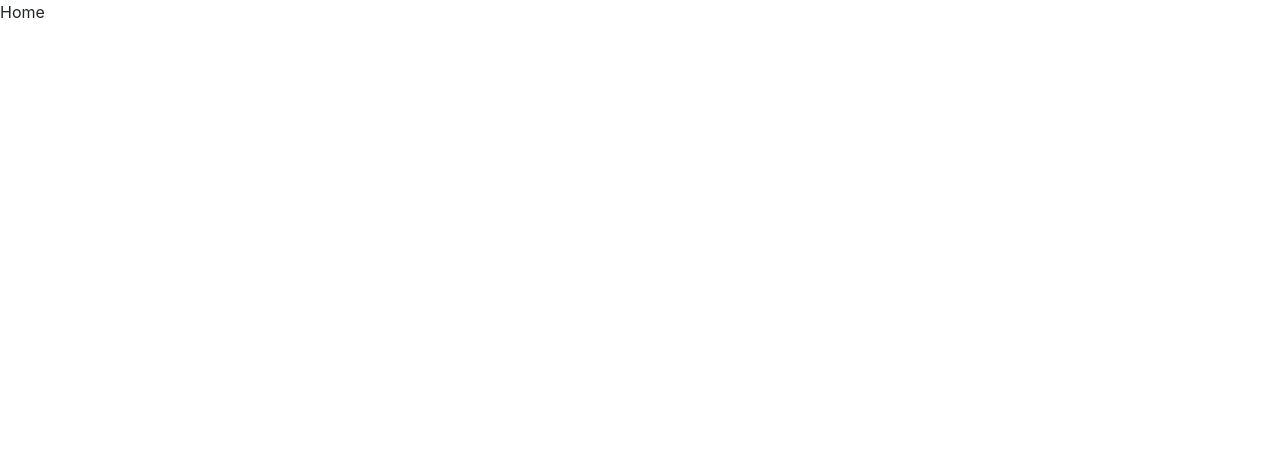
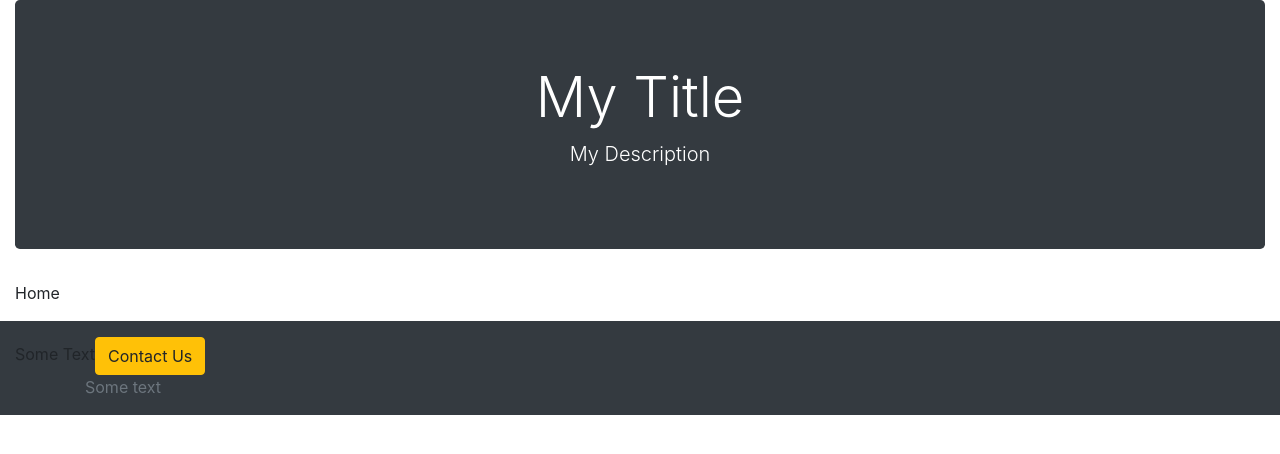
Before and after one commit to Abhimanyu369/mern, a React (Create React App) app in the folder frontend/: page / in a window 1280 px wide. Shown: the top 454 px of the page. Built offline with nearby package versions, Linux system fonts and the light colour scheme.

Commit message:
update base component

```diff
--- a/frontend/src/core/Base.js
+++ b/frontend/src/core/Base.js
@@ -1,10 +1,23 @@
 import React from 'react';
-const Base = () => {
+const Base = ({children}) => {
     return (
         <div>
             <div className="container-fluid">
-
+                <div className="jumbotron bg-dark text-white text-center">
+                    <h2 className="display-4">My Title</h2>
+                    <p className="lead">My Description</p>
+                </div>
+                <p>{children}</p>
             </div>
+            <footer className="footer bg-dark mt-auto py-3">
+                <div className="container-fluid">
+                    Some Text
+                    <button className="btn btn-warning">Contact Us</button>
+                </div>
+                <div className="container">
+                    <span className="text-muted">Some text</span>
+                </div>
+            </footer>
         </div>
     );
 }
--- a/frontend/src/core/Home.js
+++ b/frontend/src/core/Home.js
@@ -1,12 +1,15 @@
 import React from 'react';
-import {API} from "../backend"
+import {API} from "../backend";
+import Base from "./Base";
 
 const Home = () => {
     console.log("Api: ", API)
     return (
-        <div>
-            Home
-        </div>
+        <Base>
+            <div>
+                Home
+            </div>
+        </Base>
     );
 }
 
```
